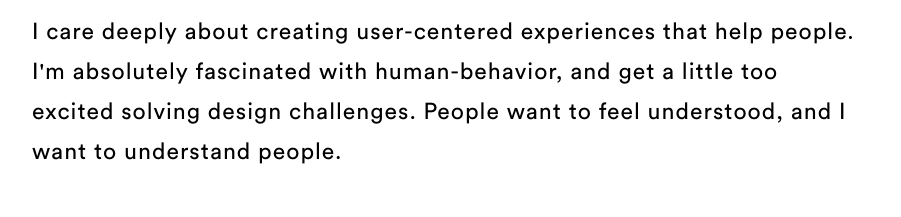
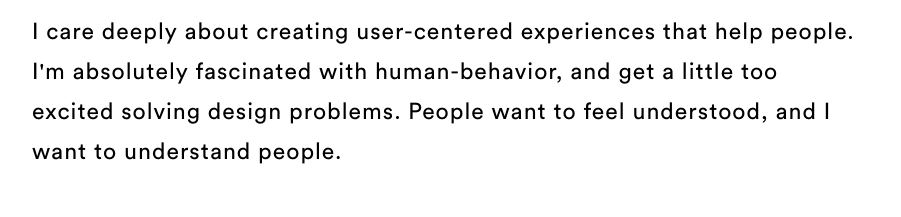
Before and after one commit to parasmaria/parasmaria.github.io, a plain HTML site: page index.html in a window 1280 px wide. Shown: the part 89-306 px from the top of the page, without its empty margins (194-1095 px from the left). Drawn offline with nearby package versions, Linux system fonts and the light colour scheme; a web font is replaced by a local one.

Commit message:
Update about me

```diff
--- a/index.html
+++ b/index.html
@@ -20,7 +20,7 @@
       <p>
        I care deeply about creating user-centered experiences that help people.
        I'm absolutely fascinated with human-behavior, and get a little too excited
-       solving design challenges. People want to feel understood, and I want to
+       solving design problems. People want to feel understood, and I want to
        understand people.
        <br><br>
        This summer, I'll be joining  <a href="http://www.tumblr.com">
```
